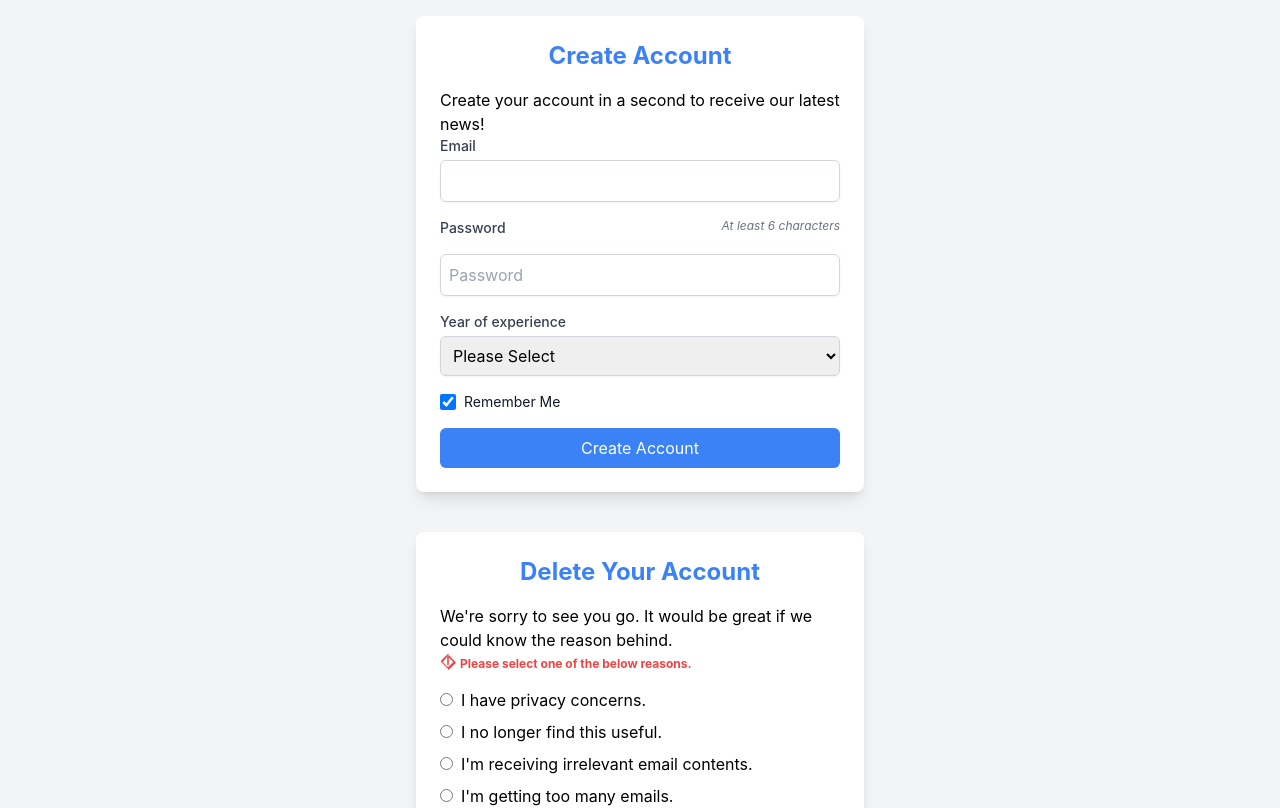
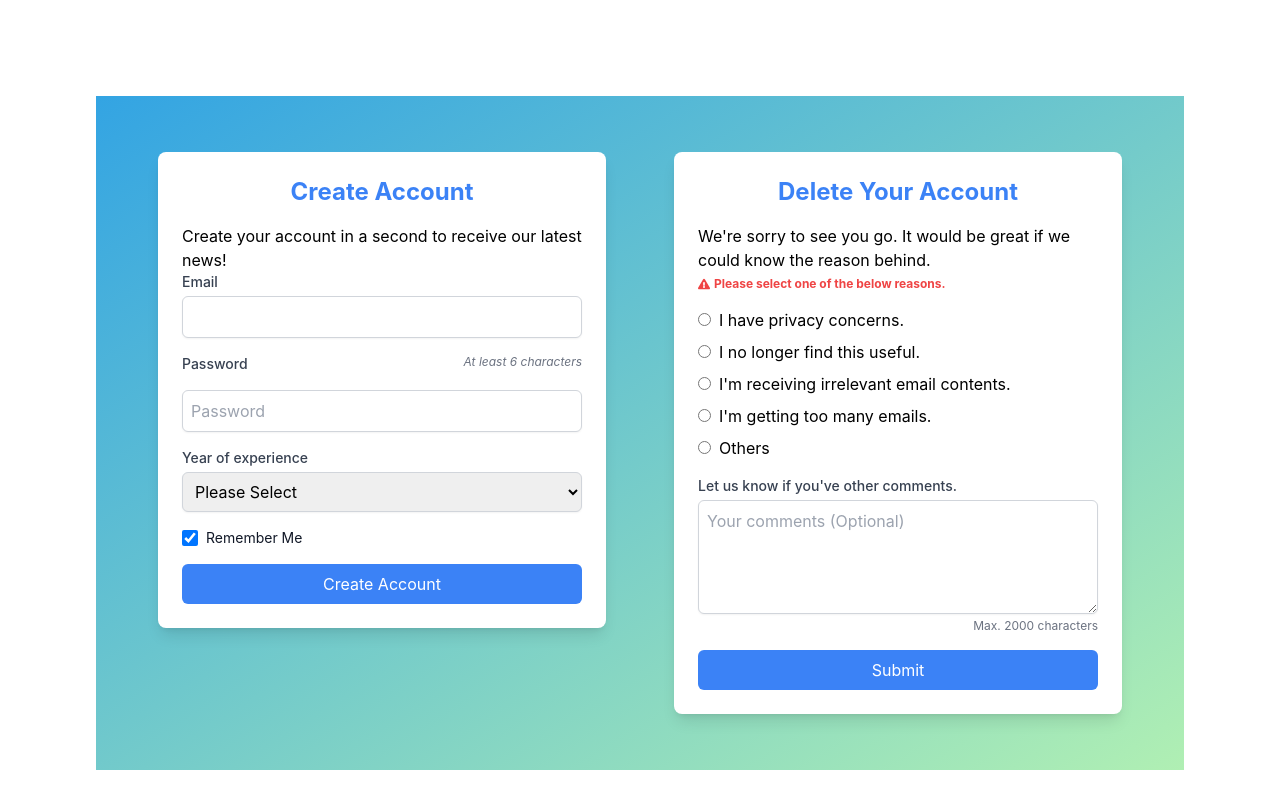
Before and after one commit to MaatallahMeriam/Internship_Task, a React (Create React App) app: page / in a window 1280 px wide. Shown: the top 808 px of the page. Built offline with nearby package versions, Linux system fonts and the light colour scheme.

Commit message:
Initial commit

```diff
--- a/package.json
+++ b/package.json
@@ -8,6 +8,7 @@
     "@testing-library/user-event": "^13.5.0",
     "react": "^18.3.1",
     "react-dom": "^18.3.1",
+    "react-icons": "^5.2.1",
     "react-scripts": "5.0.1",
     "tailwindcss": "^3.4.3",
     "web-vitals": "^2.1.4",
--- a/src/App.js
+++ b/src/App.js
@@ -1,13 +1,13 @@
 import React from 'react';
-import CreateAccount from './CreateAccount';
-import DeleteAccount from './DeleteAccount';
+
+import Form from './Form';
+
 
 function App() {
   return (
-    <div className="min-h-screen bg-gray-100 flex flex-col items-center justify-center space-y-10 p-4">
-      <CreateAccount />
-      <DeleteAccount />
-    </div>
+      <div className="">
+        <Form />
+      </div>
   );
 }
 
--- a/src/CreateAccount.js
+++ b/src/CreateAccount.js
@@ -1,4 +1,5 @@
 import React, { useState } from 'react';
+import { FaExclamationTriangle } from 'react-icons/fa';
 import { object, string } from 'zod'; // Importez object et string depuis Zod
 
 function CreateAccount() {
@@ -25,7 +26,7 @@ function CreateAccount() {
     try {
       createAccountSchema.parse(formData);
     } catch (error) {
-      setError(error.errors.join(', ')); // Mettez à jour l'erreur avec les messages d'erreur combinés
+      setError(error.errors.join(', '));
     }
   };
 
@@ -41,8 +42,7 @@ function CreateAccount() {
   return (
     <div className="max-w-md mx-auto bg-white p-6 rounded-lg shadow-lg">
       <h2 className="text-2xl font-bold mb-4 text-center text-blue-500">Create Account</h2>
-
-      <p>  Create your account in a second to receive our latest news!</p>
+      <p>Create your account in a second to receive our latest news!</p>
       <form className="space-y-4" onSubmit={handleSubmit}>
         <div>
           <label className="block text-sm font-medium text-gray-700">Email</label>
@@ -65,7 +65,12 @@ function CreateAccount() {
           className="mt-1 block w-full p-2 border border-gray-300 rounded-md shadow-sm"
           placeholder="Password"
         />
-        {error && <p className="text-red-500 text-xs mt-1">{error}</p>}
+        {error && (
+          <div className="flex items-center text-red-500 text-xs mt-1">
+            <FaExclamationTriangle className="mr-1" />
+            <span><strong>Error message.</strong> <a href="#" className="text-red-600 underline text-[#E59191]">Learn more</a></span>
+          </div>
+        )}
         <div>
           <label className="block text-sm font-medium text-gray-700">Year of experience</label>
           <select
--- a/src/DeleteAccount.js
+++ b/src/DeleteAccount.js
@@ -1,5 +1,5 @@
 import React, { useState } from 'react';
-
+import { FaExclamationTriangle } from 'react-icons/fa';
 function DeleteAccount() {
   const [selectedReason, setSelectedReason] = useState('');
   const [comments, setComments] = useState('');
@@ -16,11 +16,11 @@ function DeleteAccount() {
       <form className="space-y-4">
       {!selectedReason && (
   <div className="flex items-center">
-    <svg className="h-4 w-4 text-red-500 mr-1" xmlns="http://www.w3.org/2000/svg" viewBox="0 0 20 20" fill="currentColor">
-      <path fillRule="evenodd" d="M10 18a1 1 0 01-.707-.293l-8-8a1 1 0 010-1.414l8-8a1 1 0 011.414 1.414L3.414 10 10 16.586 16.586 10 10 3.414 11.414 2l8 8a1 1 0 010 1.414l-8 8A1 1 0 0110 18zm0-16a1 1 0 011 1v10a1 1 0 01-2 0V3a1 1 0 011-1z" clipRule="evenodd" />
-    </svg>
-    <p className="text-red-500 text-xs mt-1"><strong>Please select one of the below reasons.</strong></p>
+  <div className="flex items-center text-red-500 text-xs mt-1">
+    <FaExclamationTriangle className="mr-1" />
+    <p><strong>Please select one of the below reasons.</strong></p>
   </div>
+</div>
 )}
 
         <div>
--- /dev/null
+++ b/src/Form.js
@@ -0,0 +1,18 @@
+import React from 'react';
+import CreateAccount from './CreateAccount';
+import DeleteAccount from './DeleteAccount';
+const Form = () => {
+    return (
+        <div className="min-h-screen flex items-center justify-center">
+            <div className="flex flex-col items-start p-8 sm:p-12 md:p-16 lg:p-24 gap-8 relative max-w-screen-xl mx-auto w-full h-full bg-white">
+
+                <div className="flex flex-col md:flex-row items-center md:items-start p-4 sm:p-8 md:p-14 gap-4 sm:gap-8 md:gap-14 w-full h-full bg-gradient-to-br from-[#33a4e3] to-[#b0efb3]">
+                    <CreateAccount />
+                    <DeleteAccount />
+                </div>
+            </div>
+        </div>
+    );
+};
+
+export default Form;
```
Also changed, not shown: src/logo.svg (deleted), 1 other file (tests, documents, lock files or other folders).
